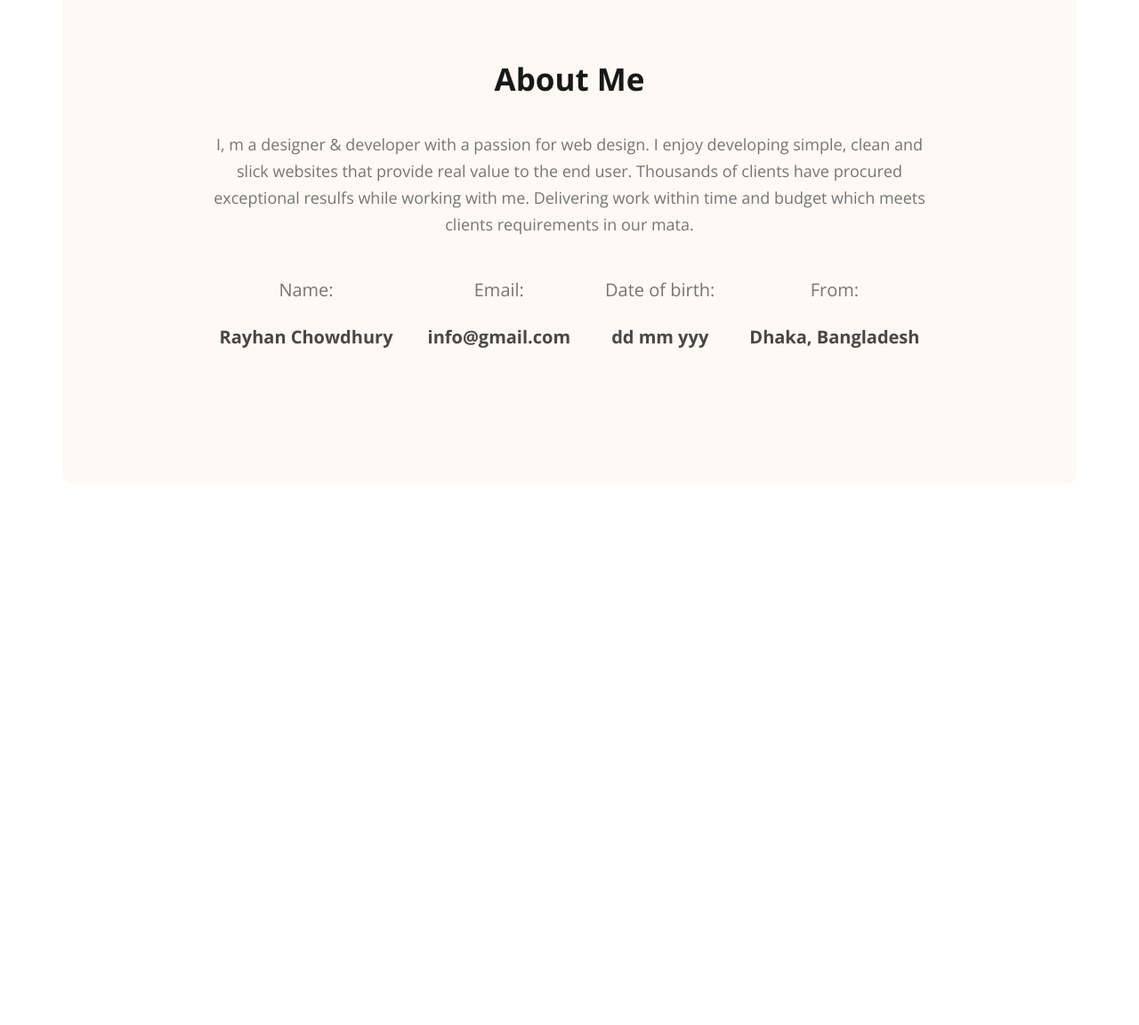
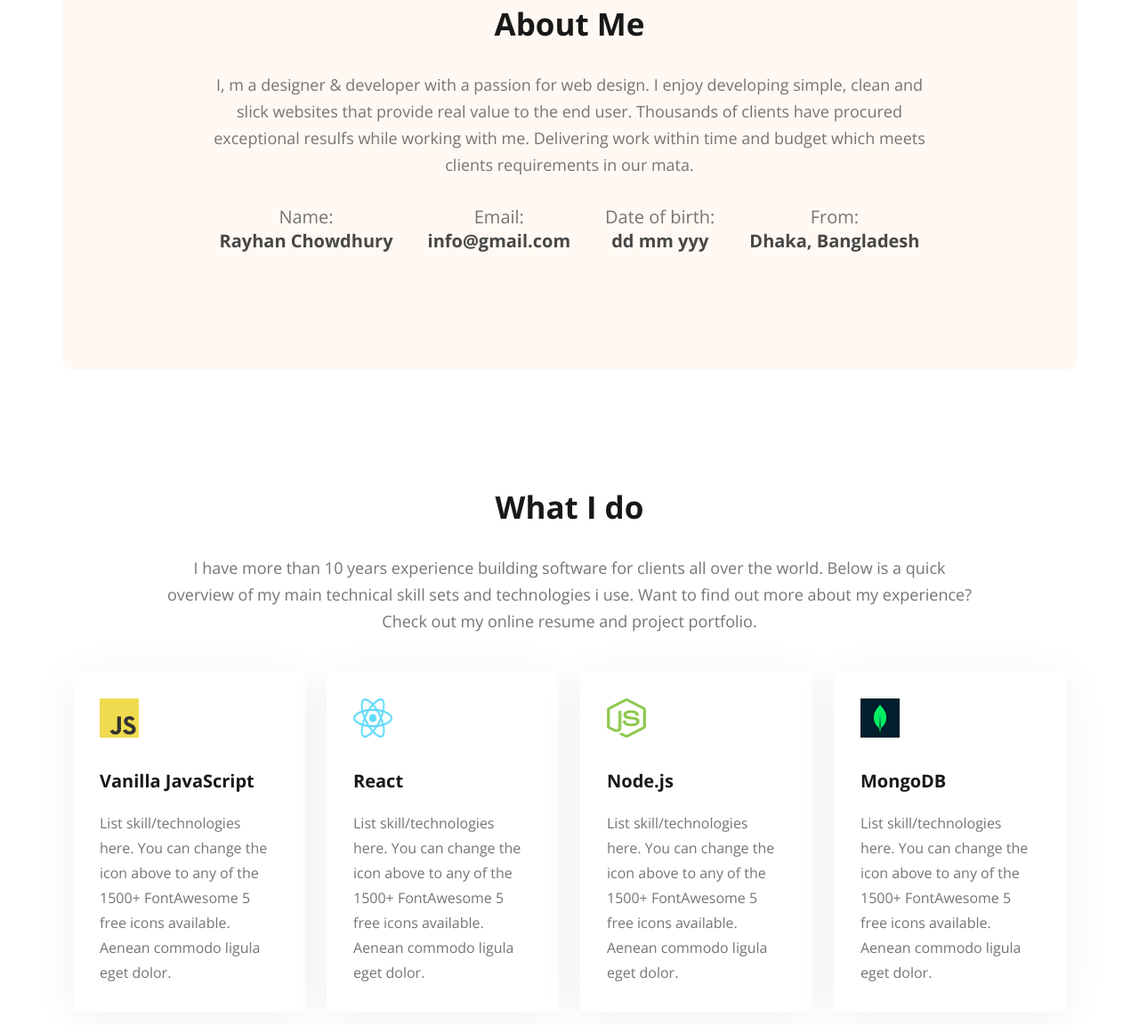
Before and after one commit to rayhanchowdhuryme/portfolio, a plain HTML site: page index.html in a window 1280 px wide. Shown: the part 1056-2208 px from the top of the page at 89% size. Before the commit the page ends 1599 px from the top, so only its background shows below. Drawn offline with nearby package versions, Linux system fonts and the light colour scheme.

Commit message:
'What I do' section is added in main section

```diff
--- a/index.html
+++ b/index.html
@@ -34,8 +34,8 @@
     </header>
     <main>
         <section class="about">
-            <h3>About Me</h3>
-            <p class="about-sec-des">
+            <h3 class="section-title">About Me</h3>
+            <p class="sec-description">
                 I, m a designer & developer with a passion for web design. I enjoy developing simple, clean and slick websites that provide real value to the end user. Thousands of clients have procured exceptional resulfs while working with me. Delivering work within time and budget which meets clients requirements in our mata.
             </p>
             <div class="about-info-container">
@@ -57,6 +57,32 @@
                 </div>
             </div>
         </section>
+        <section class="what">
+            <h3 class="section-title">What I do</h3>
+            <p id="what-i-do-des" class="sec-description">I have more than 10 years experience building software for clients all over the world. Below is a quick overview of my main technical skill sets and technologies i use. Want to find out more about my experience? Check out my online resume and project portfolio.</p>
+            <div class="skills-container">
+                <div class="skill">
+                    <img src="images/icons/js.png" alt="JavaScript">
+                    <h4 class="skill-title">Vanilla JavaScript</h4>
+                    <p class="skill-description">List skill/technologies here. You can change the icon above to any of the 1500+ FontAwesome 5 free icons available. Aenean commodo ligula eget dolor.</p>
+                </div>
+                <div class="skill">
+                    <img src="images/icons/react.png" alt="React js">
+                    <h4 class="skill-title">React</h4>
+                    <p class="skill-description">List skill/technologies here. You can change the icon above to any of the 1500+ FontAwesome 5 free icons available. Aenean commodo ligula eget dolor.</p>
+                </div>
+                <div class="skill">
+                    <img src="images/icons/nodejs.png" alt="Node.js">
+                    <h4 class="skill-title">Node.js</h4>
+                    <p class="skill-description">List skill/technologies here. You can change the icon above to any of the 1500+ FontAwesome 5 free icons available. Aenean commodo ligula eget dolor.</p>
+                </div>
+                <div class="skill">
+                    <img src="images/icons/mongo.png" alt="MongoDB">
+                    <h4 class="skill-title">MongoDB</h4>
+                    <p class="skill-description">List skill/technologies here. You can change the icon above to any of the 1500+ FontAwesome 5 free icons available. Aenean commodo ligula eget dolor.</p>
+                </div>
+            </div>
+        </section>
     </main>
     <footer>
 
--- a/styles/style.css
+++ b/styles/style.css
@@ -1,3 +1,7 @@
+* {
+  margin: 0;
+  padding: 0;
+}
 /* common shared styles  */
 body {
   font-family: "Lato", sans-serif;
@@ -59,6 +63,7 @@ nav li button a {
   background-image: url("/images/developer.png");
   background-repeat: no-repeat;
   background-position: 15px;
+  padding-top: 30px;
 }
 
 .hero {
@@ -98,7 +103,7 @@ nav li button a {
 main {
   max-width: 1140px;
   max-height: 550px;
-  margin: 90px auto;
+  margin: 131px auto 131px auto;
 }
 /* About Section  */
 .about {
@@ -108,24 +113,26 @@ main {
   padding: 131px 157px;
 }
 
-.about h3 {
+.section-title {
   color: #181818;
   text-align: center;
   font-size: 35px;
   font-weight: 700;
 }
 
-.about-sec-des {
+.sec-description {
   color: #757575;
   text-align: center;
   font-size: 18px;
   font-weight: 400;
   line-height: 30px;
+  padding-top: 30px;
 }
 
 .about-info-container {
   display: flex;
   justify-content: space-around;
+  padding-top: 30px;
 }
 
 .about-info {
@@ -142,3 +149,44 @@ main {
   color: #474747;
   font-weight: 700;
 }
+
+/* What I do section  */
+
+.what {
+  padding: 131px 0px;
+}
+#what-i-do-des {
+  padding: 30px 116px;
+}
+
+.skills-container {
+  display: flex;
+}
+
+.skill {
+    margin: 12px;
+  padding: 30px;
+  border-radius: 5px;
+  background: #fff;
+  box-shadow: 0px 6px 50px 0px rgba(0, 0, 0, 0.06);
+}
+
+.skill img {
+  width: 44px;
+  height: 44px;
+}
+
+.skill-title {
+  padding-top: 30px;
+  color: #181818;
+  font-size: 20px;
+  font-weight: 700;
+}
+
+.skill-description {
+  padding-top: 20px;
+  color: #757575;
+  font-size: 16px;
+  font-weight: 400;
+  line-height: 28px;
+}
```
